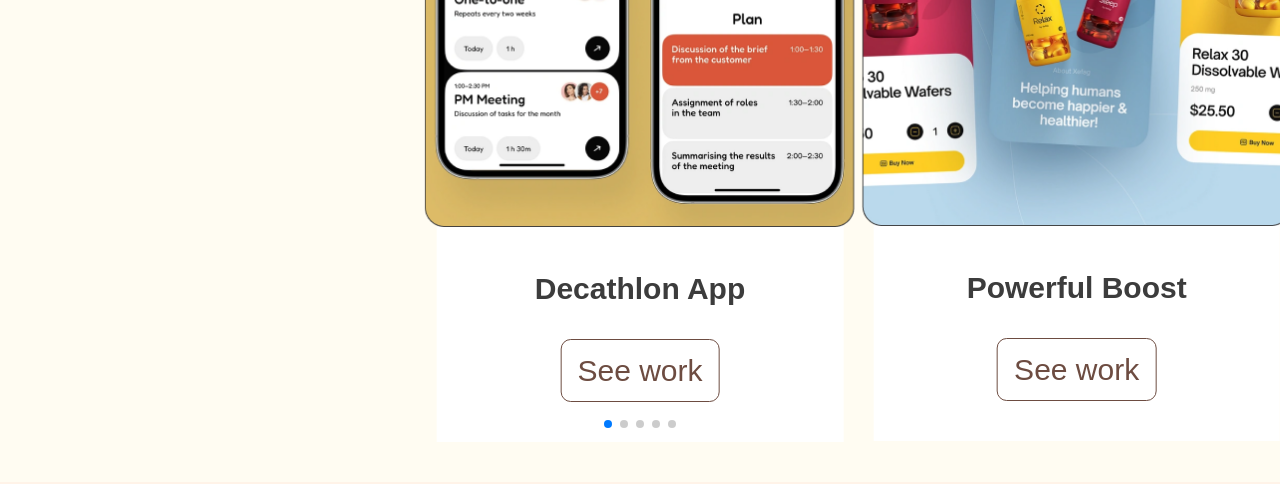
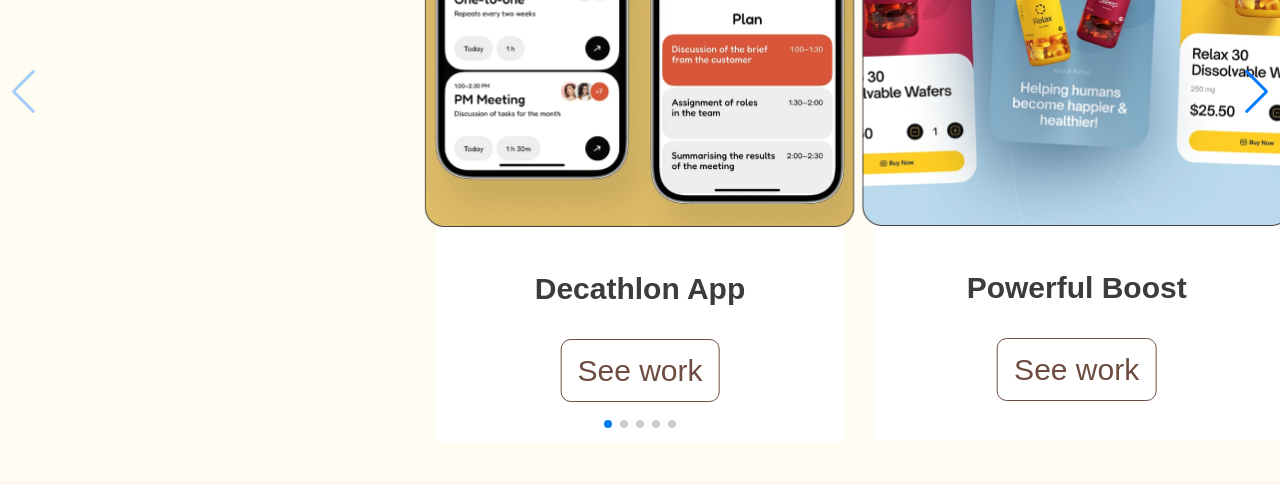
Before and after one commit to MohdAnas07/saumya-portfolio, a Next.js app: page / in a window 1280 px wide. Shown: the part 1458-1942 px from the top of the page. Built offline with nearby package versions, Linux system fonts and the light colour scheme; a web font is replaced by a local one.

Commit message:
pushed code

```diff
--- a/components/FeatureWorkSection/Components/WorkCardCarousel.tsx
+++ b/components/FeatureWorkSection/Components/WorkCardCarousel.tsx
@@ -7,26 +7,28 @@
 // Import Swiper styles
 import 'swiper/css';
 import 'swiper/css/pagination';
+import 'swiper/css/navigation';
 
 import './styles.css';
 
 // import required modules
 import { Pagination } from 'swiper/modules';
+import { Navigation } from 'swiper/modules';
 
 const WorkCardCarousel = () => {
-
   return (
     <div className="w-full py-10 z-1">
       {/* <div className=" mx-auto px-4 flex  "> */}
       <div className="slider-container">
         <Swiper
+          navigation={true}
           slidesPerView={3}
           centeredSlides={true}
           spaceBetween={30}
           pagination={{
             clickable: true,
           }}
-          modules={[Pagination]}
+          modules={[Pagination, Navigation]}
           className="mySwiper bg-[bg-[#FFFCF2]]"
         >
           {workData.map((card, index) => (
```
